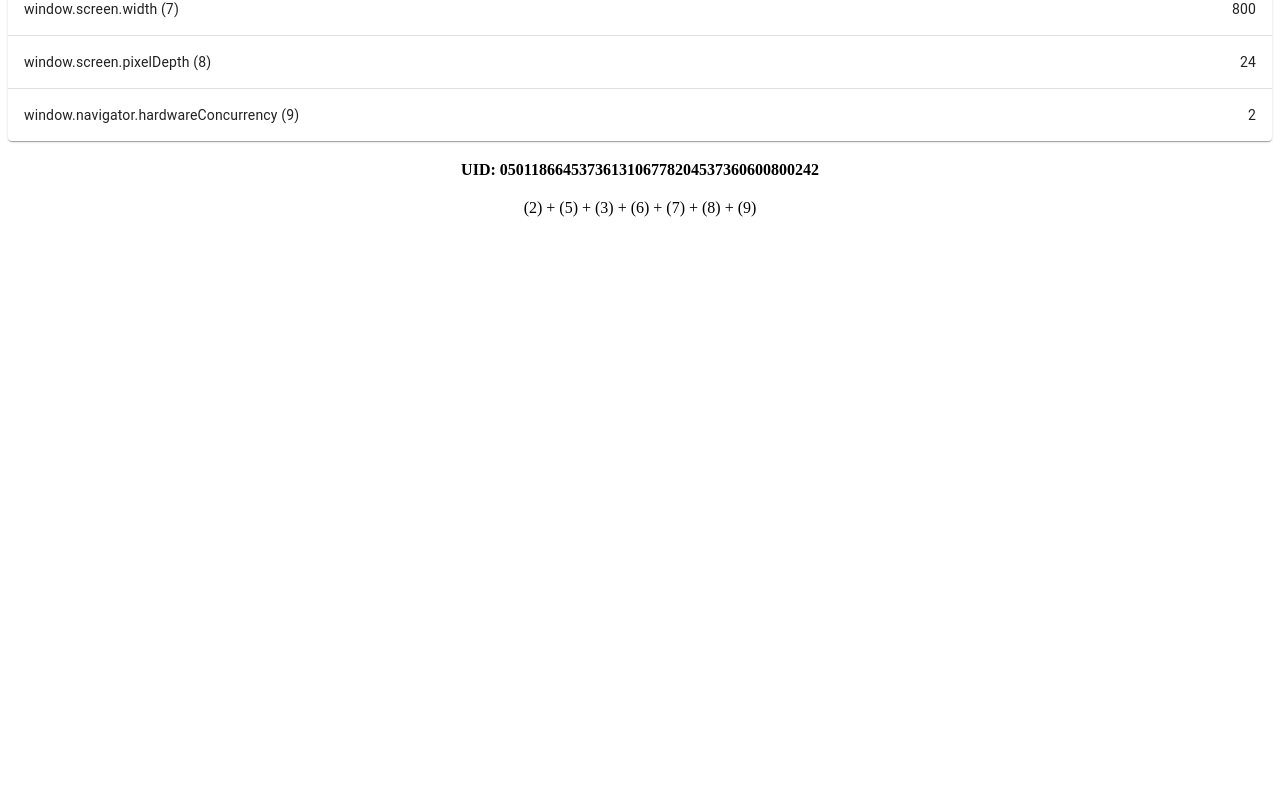
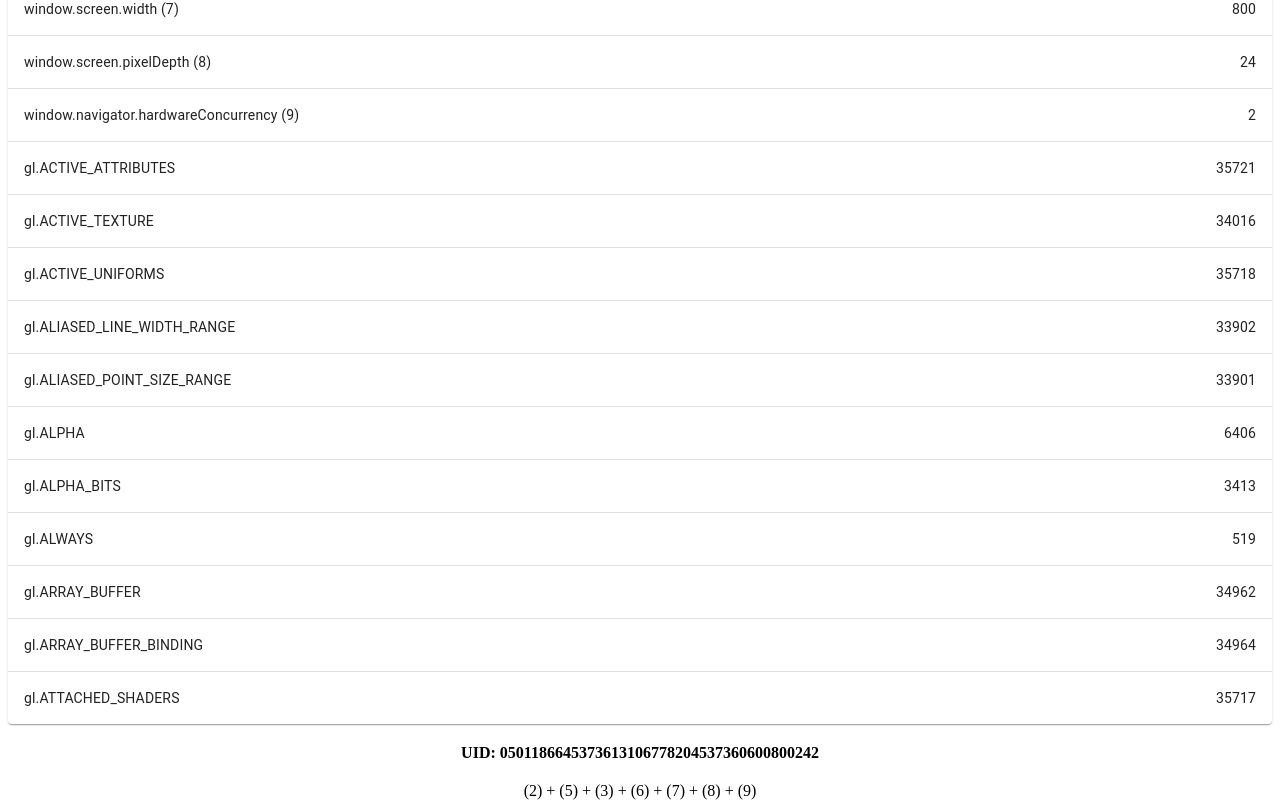
Before and after one commit to trieunguyentm/get-uid-device, a React (Create React App) app: page / in a window 1280 px wide. Shown: the part 400-1208 px from the top of the page. Before the commit the page ends 800 px from the top, so only its background shows below. Built offline with nearby package versions, Linux system fonts and the light colour scheme.

Commit message:
Add info gpu

```diff
--- a/src/App.js
+++ b/src/App.js
@@ -8,6 +8,25 @@ import TableRow from "@mui/material/TableRow"
 import Paper from "@mui/material/Paper"
 
 export default function App() {
+  const canvas = document.createElement("canvas")
+  const gl = canvas.getContext("webgl")
+  // var canvas = document.createElement("canvas")
+  // var gl
+  // var debugInfo
+  // var vendor
+  // var renderer
+
+  // try {
+  //   gl = canvas.getContext("webgl") || canvas.getContext("experimental-webgl")
+  // } catch (e) {}
+
+  // if (gl) {
+  //   debugInfo = gl.getExtension("WEBGL_debug_renderer_info")
+  //   vendor = gl.getParameter(debugInfo.UNMASKED_VENDOR_WEBGL)
+  //   renderer = gl.getParameter(debugInfo.UNMASKED_RENDERER_WEBGL)
+  //   console.log(vendor)
+  //   console.log(renderer)
+  // }
   function createData(field, value) {
     return { field, value }
   }
@@ -43,8 +62,19 @@ export default function App() {
     createData("window.screen.pixelDepth (8)", window.screen.pixelDepth),
     createData(
       "window.navigator.hardwareConcurrency (9)",
-      window.navigator.hardwareConcurrency
+      window.navigator.hardwareConcurrency,
     ),
+    createData("gl.ACTIVE_ATTRIBUTES", gl.ACTIVE_ATTRIBUTES),
+    createData("gl.ACTIVE_TEXTURE", gl.ACTIVE_TEXTURE),
+    createData("gl.ACTIVE_UNIFORMS", gl.ACTIVE_UNIFORMS),
+    createData("gl.ALIASED_LINE_WIDTH_RANGE", gl.ALIASED_LINE_WIDTH_RANGE),
+    createData("gl.ALIASED_POINT_SIZE_RANGE", gl.ALIASED_POINT_SIZE_RANGE),
+    createData("gl.ALPHA", gl.ALPHA),
+    createData("gl.ALPHA_BITS", gl.ALPHA_BITS),
+    createData("gl.ALWAYS", gl.ALWAYS),
+    createData("gl.ARRAY_BUFFER", gl.ARRAY_BUFFER),
+    createData("gl.ARRAY_BUFFER_BINDING", gl.ARRAY_BUFFER_BINDING),
+    createData("gl.ATTACHED_SHADERS", gl.ATTACHED_SHADERS),
   ]
 
   return (
```
